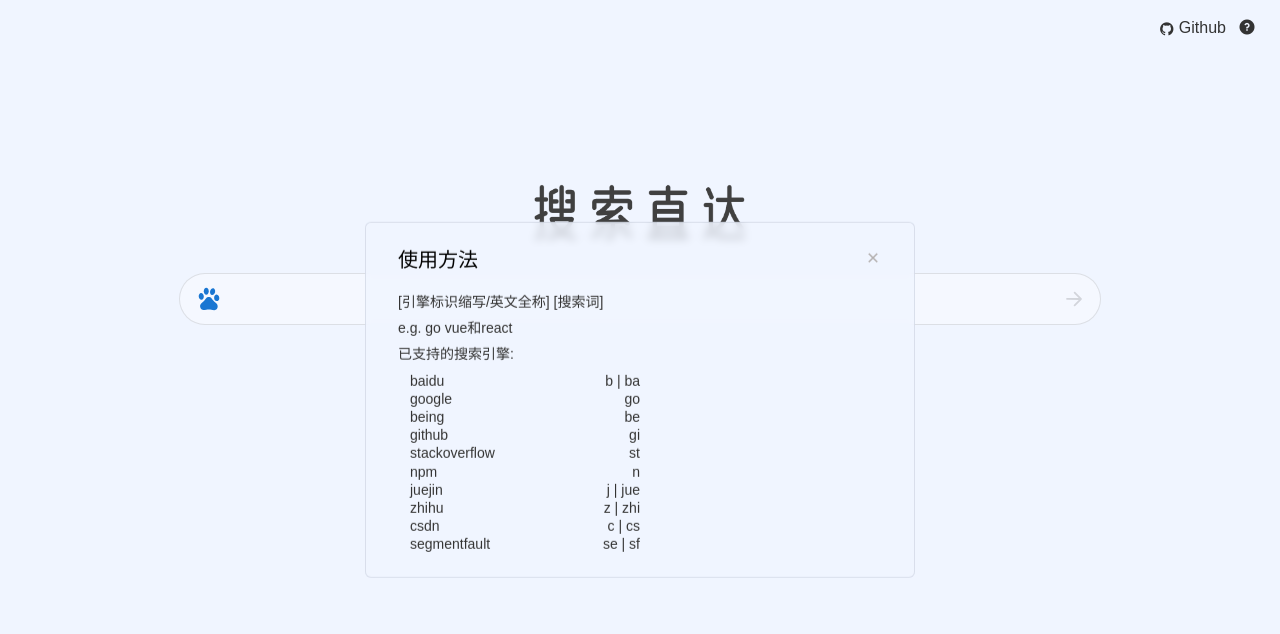
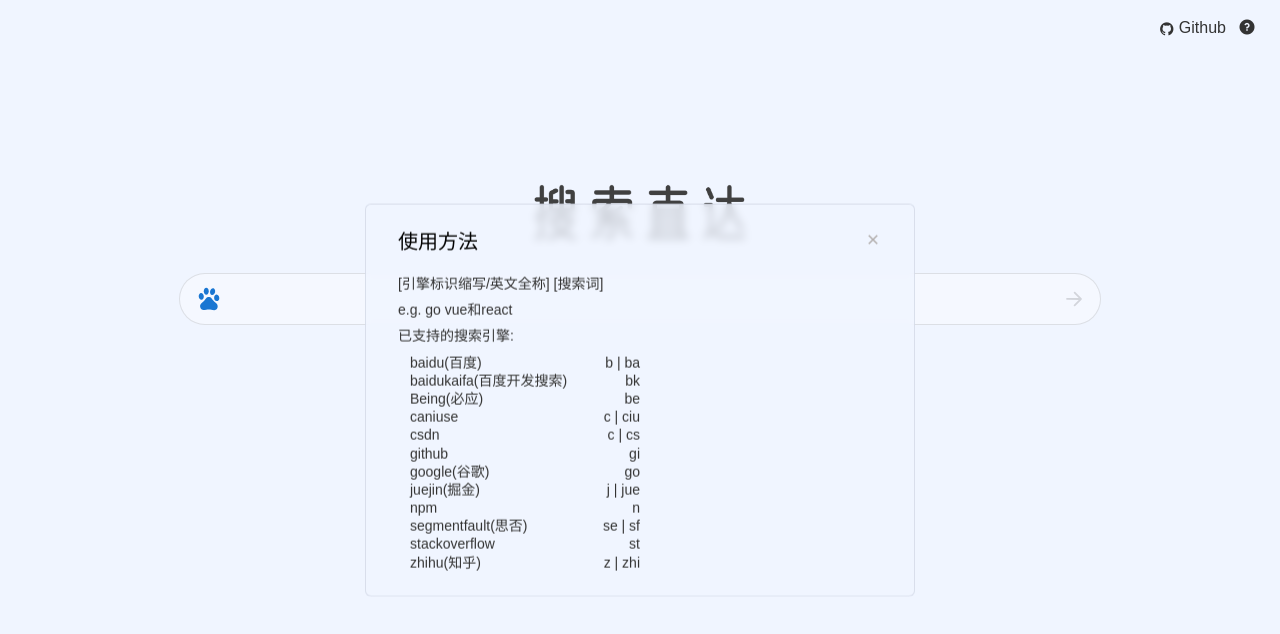
Before and after one commit to CiroLee/direct-search, a Vue app: page / in a window 1280 px wide. Both pictures are taken after a click on the icon 1246 px from the left and 27 px from the top of the page. Shown: the top 634 px of the page. Built offline with nearby package versions, Linux system fonts and the light colour scheme; a small style sheet from the web is missing.

Commit message:
feat: 增加搜索引擎

```diff
--- a/src/App.vue
+++ b/src/App.vue
@@ -22,8 +22,8 @@
         <p>e.g. go vue和react</p>
         <p>已支持的搜索引擎:</p>
         <ul>
-          <li v-for="item in searchEngineMap" :key="item.name">
-            <span>{{ item.name }}</span>
+          <li v-for="item in sortedSearchEngineMap" :key="item.name">
+            <span>{{ item.name }}{{ item?.cname ? `(${item.cname})` : '' }}</span>
             <span>{{ item.abbr.join(' | ') }}</span>
           </li>
         </ul>
@@ -41,7 +41,18 @@
 const query = ref('');
 const showModal = ref(false);
 const searchBtnDisabled = computed(() => !query.value.length);
-
+const sortedSearchEngineMap = computed(() =>
+  searchEngineMap.sort((a, b) => {
+    const aVal = a.name.toLowerCase();
+    const bVal = b.name.toLowerCase();
+    if (aVal > bVal) {
+      return 1;
+    } else if (aVal < bVal) {
+      return -1;
+    }
+    return 0;
+  })
+);
 const handleInput = () => {
   const engineAbbr = getEngineSymbol(inputVal.value);
   const engine = getEngineObj(engineAbbr);
@@ -186,6 +197,12 @@
     &.npm {
       background-image: url('./assets/img/icons/npm-icon.svg');
     }
+    &.caniuse {
+      background-image: url('./assets/img/icons/caniuse-icon.svg');
+    }
+    &.baidukaifa {
+      background-image: url('./assets/img/icons/baidukaifa-icon.svg');
+    }
   }
   &--clear {
     font-size: 22px;
--- a/src/search.ts
+++ b/src/search.ts
@@ -1,5 +1,6 @@
 interface ISearchEngine {
   name: string;
+  cname?: string;
   abbr: string[];
   type: 'engine' | 'website';
   searchUrl: string;
@@ -7,18 +8,28 @@
 export const searchEngineMap: ISearchEngine[] = [
   {
     name: 'baidu',
+    cname: '百度',
     abbr: ['b', 'ba'],
     type: 'engine',
     searchUrl: 'https://baidu.com/s?wd=',
   },
   {
+    name: 'baidukaifa',
+    cname: '百度开发搜索',
+    abbr: ['bk'],
+    type: 'engine',
+    searchUrl: 'https://kaifa.baidu.com/searchPage?wd=',
+  },
+  {
     name: 'google',
+    cname: '谷歌',
     abbr: ['go'],
     type: 'engine',
     searchUrl: 'https://google.com/search?q=',
   },
   {
-    name: 'being',
+    name: 'Being',
+    cname: '必应',
     abbr: ['be'],
     type: 'engine',
     searchUrl: 'https://www.bing.com/search?q=',
@@ -42,13 +53,21 @@
     searchUrl: 'https://www.npmjs.com/search?q=',
   },
   {
+    name: 'caniuse',
+    abbr: ['c', 'ciu'],
+    type: 'website',
+    searchUrl: 'https://caniuse.com/?search=',
+  },
+  {
     name: 'juejin',
+    cname: '掘金',
     abbr: ['j', 'jue'],
     type: 'website',
     searchUrl: 'https://juejin.cn/search?query=',
   },
   {
     name: 'zhihu',
+    cname: '知乎',
     abbr: ['z', 'zhi'],
     type: 'website',
     searchUrl: 'https://www.zhihu.com/search?type=content&q=',
@@ -61,6 +80,7 @@
   },
   {
     name: 'segmentfault',
+    cname: '思否',
     abbr: ['se', 'sf'],
     type: 'website',
     searchUrl: 'https://segmentfault.com/search?q=',
```
Also changed, not shown: src/assets/img/icons/baidukaifa-icon.svg (added), src/assets/img/icons/caniuse-icon.svg (added).
